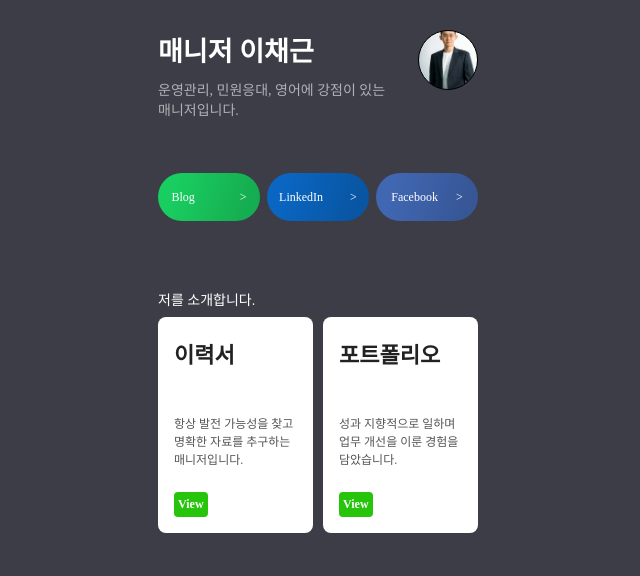
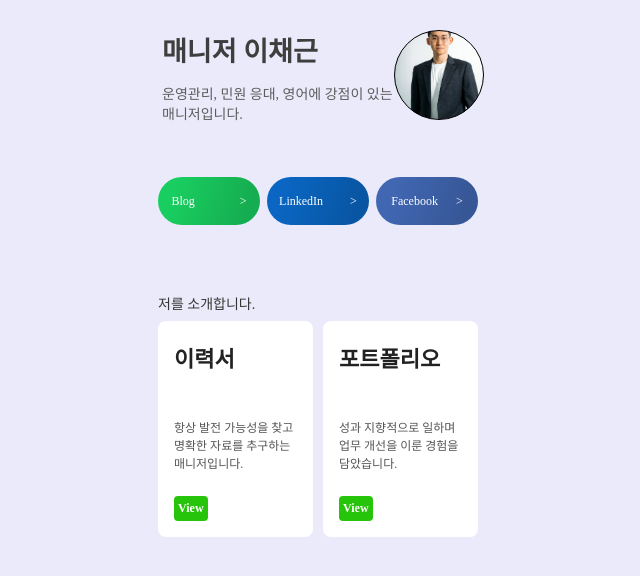
Before and after one commit to thisbookis/mypage, a plain HTML site: page index.html in a window 1280 px wide. Shown: the whole page, without its empty margins (322-962 px from the left). Drawn offline with Linux system fonts and the light colour scheme; a web font is replaced by a local one.

Commit message:
Update index.html

```diff
--- a/index.html
+++ b/index.html
@@ -6,7 +6,7 @@
         <meta name="viewport" content="width=device-width, initial-scale=1.0">
         <meta property="og:title" content="Chaekeun Lee">
         <meta property="og:description" content="Currently open to work.">
-        <meta property="og:image" content="https://s3.ap-northeast-2.amazonaws.com/materials.spartacodingclub.kr/free_myprofile/%EB%A5%B4%ED%83%84+%EC%98%A4%EB%A6%AC%EC%A7%80%EB%84%90/%EB%A5%B4%ED%83%84%EC%98%A4%EB%A6%AC%EC%A7%80%EB%84%90%ED%94%84%EB%A1%9C%ED%95%84.png">
+        <meta property="og:image" content=".프로필 01.jpg">
         <title>Chaekeun Lee</title>
         <style>
             @import url('https://cdn.jsdelivr.net/gh/orioncactus/pretendard/dist/web/static/pretendard.css');
@@ -14,7 +14,7 @@
                 font-family: "Pretendard",serif;
             }
             body {
-                background-color:#3C3D47;
+                background-color:#EBEAFA;
             }
             .pro {
                 display: flex;
@@ -23,13 +23,14 @@
                 margin-bottom: 40px;
             }
             .profile {
-                width: 58px;
-                height: 58px;
+                width: 88px;
+                height: 88px;
                 border-radius: 100%;
                 border: 1px solid black;
                 background-image: url('프로필 01.jpg');
                 background-position: center;
                 background-size: cover;
+                margin-right: 18px;
             }
             .headcopy {
                 display: flex;
@@ -38,18 +39,20 @@
                 width: 260px;
             }
             .main {
-                color : #FFFFFF;
+                color : #3e3e3e;
                 font-size: 27px;
                 size : 20px;
                 font-weight: 800;
                 margin: 0%;
+                margin-left: 28px;
             }
             .sub {
-                color : #B1B1B5;
+                color : #5c5c5c;
                 font-size: 14px;
                 font-weight: 400;
                 size : 14px;
-                margin-top: 10px;
+                margin-top: 14px;
+                margin-left: 28px;
             }
             .minis {
                 display: flex;
@@ -137,7 +140,7 @@
             <div class="pro">
                 <div class="headcopy">
                     <h1 class="main">매니저 이채근</h1>
-                    <p class="sub">운영관리, 민원응대, 영어에 강점이 있는</br>매니저입니다.</p>
+                    <p class="sub">운영관리, 민원 응대, 영어에 강점이 있는</br>매니저입니다.</p>
                 </div>
                 <div class="profile"></div>
             </div>
@@ -146,7 +149,7 @@
                 <a class="linkedin" target="_blank" href="https://www.linkedin.com/in/chaekeunlee/">LinkedIn         <span style="color:#FFFFFF">></span></a>
                 <a class="facebook" target="_blank" href="https://www.facebook.com/chaekeun.lee">Facebook      ></a>
             </div>
-            <div style="color:#FFFFFF;width: 320px;font-size: 14px;margin-bottom: 8px;">저를 소개합니다.</div>
+            <div style="color:#353535;width: 320px;font-size: 14px;margin-bottom: 8px;">저를 소개합니다.</div>
             <div class="bigs">
                 <a target="_blank" href="https://drive.google.com/file/d/1rmnK6uYu8_W8GtpwfF4DSjBnTtZIHScI/view?usp=sharing">
                     <div class="name">이력서</div>
```
